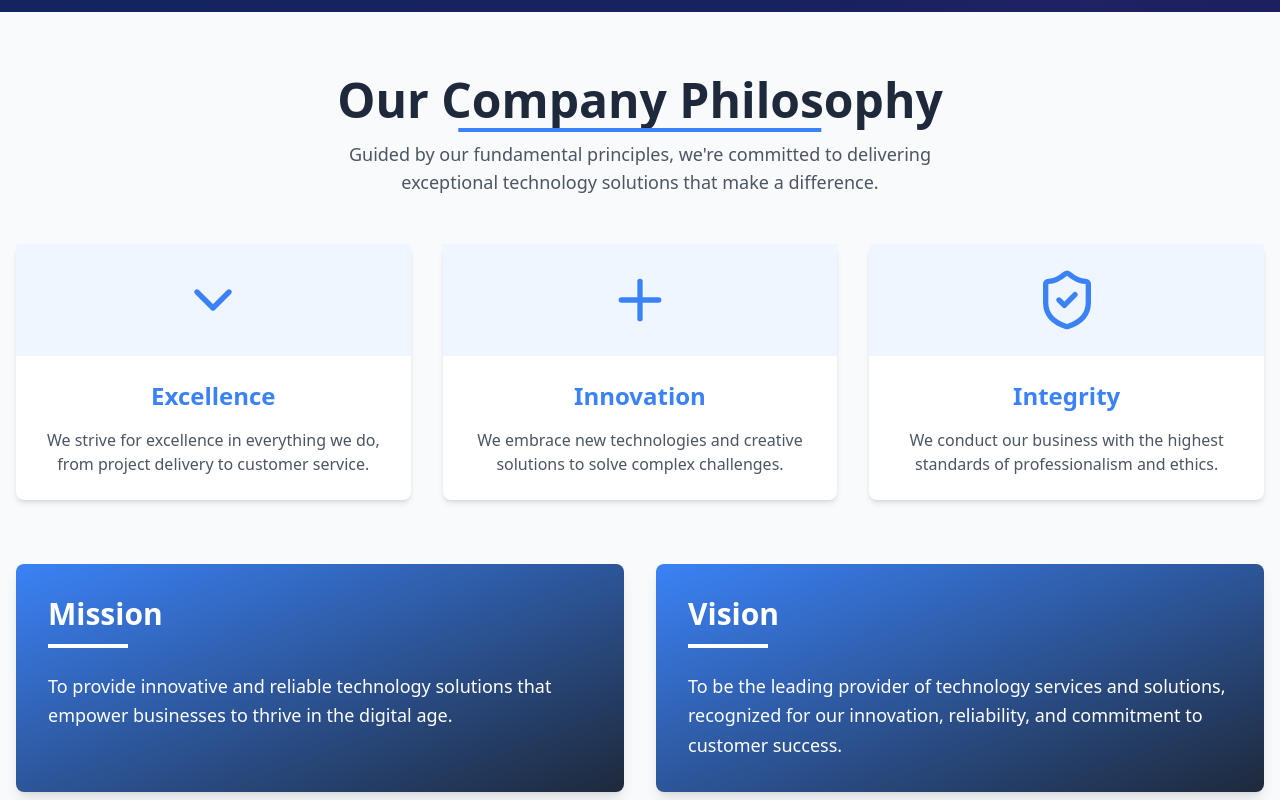
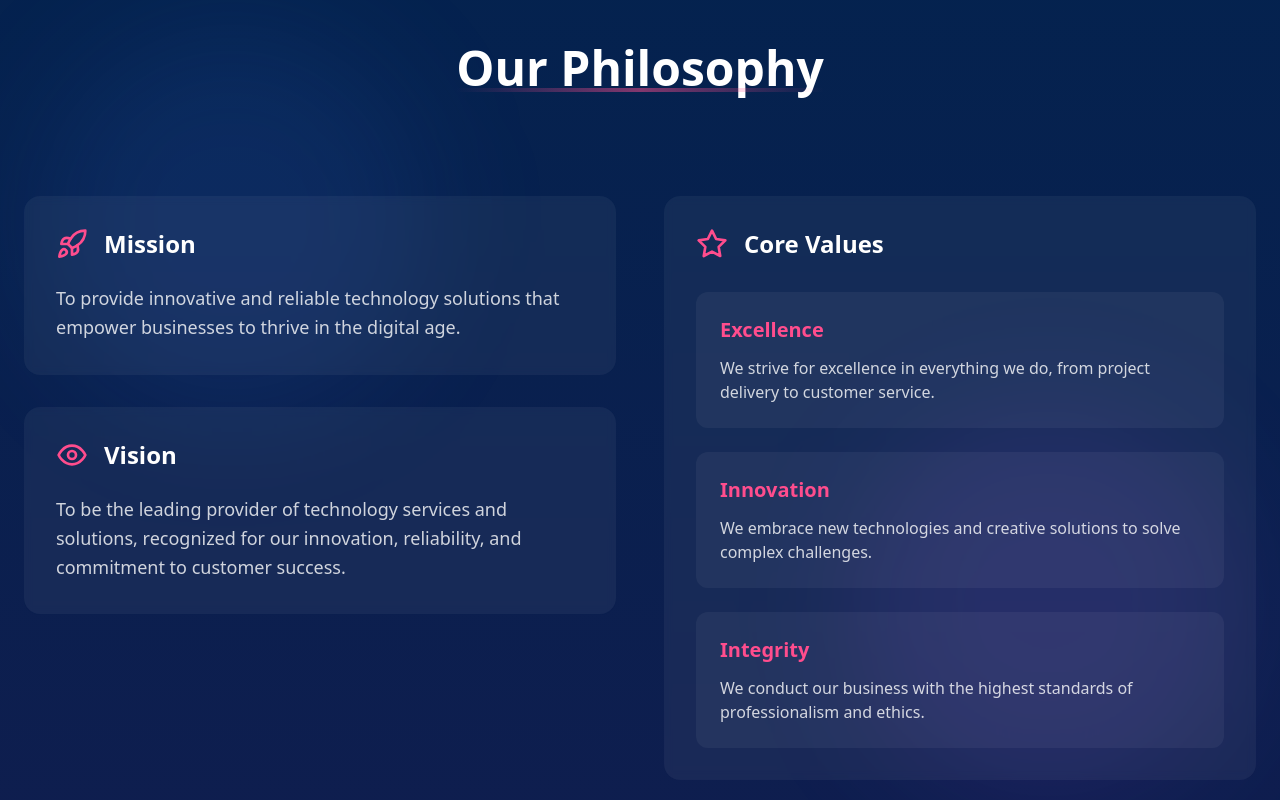
Before and after one commit to Ywette/TSTLUXKOM, a Next.js app: page / in a window 1280 px wide. Shown: the part 920-1720 px from the top of the page. Built offline with nearby package versions, Linux system fonts and the light colour scheme.

Commit message:
Mission secrion style update

```diff
--- a/src/components/HeroSection.tsx
+++ b/src/components/HeroSection.tsx
@@ -5,7 +5,7 @@ import Link from 'next/link';
 
 function HeroSection() {
   return (
-    <section className="relative min-h-screen flex items-center justify-center overflow-hidden bg-primary">
+    <section className="relative h-[calc(100vh-64px)] flex items-center justify-center overflow-hidden bg-primary">
       {/* Animated gradient background */}
       <div className="absolute inset-0 w-full h-full bg-gradient-to-r from-blue-600/20 to-purple-600/20 animate-gradient-x"></div>
 
@@ -13,8 +13,9 @@ function HeroSection() {
       <div className="absolute top-20 left-10 w-72 h-72 bg-blue-500/10 rounded-full blur-3xl"></div>
       <div className="absolute bottom-10 right-10 w-96 h-96 bg-purple-500/10 rounded-full blur-3xl"></div>
 
-      <div className="container mx-auto px-6 py-16 relative z-10">
-        <div className="max-w-3xl mx-auto text-center space-y-8">
+      <div className="container mx-auto px-6 flex flex-col h-full relative z-10">
+        <div className="flex-1 flex items-center justify-center">
+          <div className="max-w-3xl text-center space-y-8">
             <h1 className="text-5xl md:text-6xl font-bold text-text-light leading-tight">
               Your Partner for
               <span className="block text-accent-highlight mt-2">SATCOM Projects</span>
@@ -46,8 +47,9 @@ function HeroSection() {
         </div>
 
         {/* Scroll indicator */}
-      <div className="absolute bottom-8 left-1/2 transform -translate-x-1/2 animate-bounce">
-        <div className="w-1 h-16 rounded-full bg-accent-highlight/50"></div>
+        <div className="flex justify-center pb-8">
+          <div className="w-1 h-16 rounded-full bg-accent-highlight/50 animate-bounce"></div>
+        </div>
       </div>
     </section>
   );
--- a/src/components/Mission.tsx
+++ b/src/components/Mission.tsx
@@ -1,84 +1,91 @@
 import React from 'react';
-import { ChevronDownIcon, PlusIcon, ShieldCheckIcon } from 'lucide-react';
+import { RocketIcon, EyeIcon, StarIcon } from 'lucide-react';
 
 const Mission: React.FC = () => (
-  <div id="about" className="bg-gray-50 py-16">
-    <div className="max-w-7xl mx-auto px-4">
-      {/* Header Section */}
-      <div className="text-center mb-12">
-        <h2 className="text-4xl md:text-5xl font-bold text-slate-800 mb-4 inline-block relative">
-          Our Company Philosophy
-          <span className="absolute w-3/5 h-1 bg-blue-500 bottom-0 left-1/2 transform -translate-x-1/2 -mb-2"></span>
+  <div id="about" className="relative overflow-hidden bg-primary py-24">
+    {/* Background effects */}
+    <div className="absolute inset-0 w-full h-full bg-gradient-to-b from-blue-600/10 to-purple-600/10"></div>
+    <div className="absolute top-20 left-10 w-96 h-96 bg-blue-500/10 rounded-full blur-3xl"></div>
+    <div className="absolute bottom-20 right-10 w-96 h-96 bg-purple-500/10 rounded-full blur-3xl"></div>
+
+    <div className="container mx-auto px-6 relative z-10">
+      {/* Section Header */}
+      <div className="text-center mb-20">
+        <h2 className="text-4xl md:text-5xl font-bold text-text-light mb-6 relative inline-block">
+          Our Philosophy
+          <span className="absolute left-0 bottom-0 w-full h-1 bg-gradient-to-r from-transparent via-accent-highlight/50 to-transparent rounded-full"></span>
         </h2>
-        <p className="text-lg text-gray-600 max-w-2xl mx-auto">
-          Guided by our fundamental principles, we're committed to delivering exceptional technology solutions that make a difference.
+      </div>
+
+      <div className="grid grid-cols-1 md:grid-cols-2 gap-12">
+        {/* Left Column: Mission & Vision */}
+        <div className="space-y-8">
+          <div className="group relative bg-white/5 backdrop-blur-sm p-8 rounded-2xl">
+            <div className="absolute inset-0 rounded-2xl bg-gradient-to-r from-transparent via-accent-highlight/20 to-transparent opacity-0 group-hover:opacity-100 transition-opacity"></div>
+            <div className="relative">
+              <div className="flex items-center gap-4 mb-6">
+                <RocketIcon className="w-8 h-8 text-accent-highlight" />
+                <h3 className="text-2xl font-bold text-text-light">Mission</h3>
+              </div>
+              <p className="text-lg text-text-light/80 leading-relaxed">
+                To provide innovative and reliable technology solutions that empower businesses to thrive in the digital age.
               </p>
             </div>
+          </div>
 
-      {/* Core Values Section */}
-      <div className="grid grid-cols-1 md:grid-cols-3 gap-8 mb-16">
-        <div className="bg-white rounded-lg shadow-md hover:shadow-xl transition-transform hover:-translate-y-1 duration-300">
-          <div className="h-28 bg-blue-50 flex items-center justify-center">
-            <ChevronDownIcon className="w-16 h-16 text-blue-500" />
+          <div className="group relative bg-white/5 backdrop-blur-sm p-8 rounded-2xl">
+            <div className="absolute inset-0 rounded-2xl bg-gradient-to-r from-transparent via-accent-highlight/20 to-transparent opacity-0 group-hover:opacity-100 transition-opacity"></div>
+            <div className="relative">
+              <div className="flex items-center gap-4 mb-6">
+                <EyeIcon className="w-8 h-8 text-accent-highlight" />
+                <h3 className="text-2xl font-bold text-text-light">Vision</h3>
               </div>
-          <div className="p-6 text-center">
-            <h3 className="text-2xl font-semibold text-blue-500 mb-4">Excellence</h3>
-            <p className="text-gray-600">
+              <p className="text-lg text-text-light/80 leading-relaxed">
+                To be the leading provider of technology services and solutions, recognized for our innovation, reliability, and commitment to customer success.
+              </p>
+            </div>
+          </div>
+        </div>
+
+        {/* Right Column: Core Values */}
+        <div className="relative bg-white/5 backdrop-blur-sm p-8 rounded-2xl">
+          <div className="relative">
+            <div className="flex items-center gap-4 mb-8">
+              <StarIcon className="w-8 h-8 text-accent-highlight" />
+              <h3 className="text-2xl font-bold text-text-light">Core Values</h3>
+            </div>
+            <div className="space-y-6">
+              <div className="group relative p-6 bg-white/5 rounded-xl">
+                <div className="absolute inset-0 rounded-xl bg-gradient-to-r from-transparent via-accent-highlight/20 to-transparent opacity-0 group-hover:opacity-100 transition-opacity"></div>
+                <div className="relative">
+                  <h4 className="text-xl font-semibold text-accent-highlight mb-3">Excellence</h4>
+                  <p className="text-text-light/80">
                     We strive for excellence in everything we do, from project delivery to customer service.
                   </p>
                 </div>
               </div>
-
-        <div className="bg-white rounded-lg shadow-md hover:shadow-xl transition-transform hover:-translate-y-1 duration-300">
-          <div className="h-28 bg-blue-50 flex items-center justify-center">
-            <PlusIcon className="w-16 h-16 text-blue-500" />
-          </div>
-          <div className="p-6 text-center">
-            <h3 className="text-2xl font-semibold text-blue-500 mb-4">Innovation</h3>
-            <p className="text-gray-600">
+              <div className="group relative p-6 bg-white/5 rounded-xl">
+                <div className="absolute inset-0 rounded-xl bg-gradient-to-r from-transparent via-accent-highlight/20 to-transparent opacity-0 group-hover:opacity-100 transition-opacity"></div>
+                <div className="relative">
+                  <h4 className="text-xl font-semibold text-accent-highlight mb-3">Innovation</h4>
+                  <p className="text-text-light/80">
                     We embrace new technologies and creative solutions to solve complex challenges.
                   </p>
                 </div>
               </div>
-
-        <div className="bg-white rounded-lg shadow-md hover:shadow-xl transition-transform hover:-translate-y-1 duration-300">
-          <div className="h-28 bg-blue-50 flex items-center justify-center">
-            <ShieldCheckIcon className="w-16 h-16 text-blue-500" />
-          </div>
-          <div className="p-6 text-center">
-            <h3 className="text-2xl font-semibold text-blue-500 mb-4">Integrity</h3>
-            <p className="text-gray-600">
+              <div className="group relative p-6 bg-white/5 rounded-xl">
+                <div className="absolute inset-0 rounded-xl bg-gradient-to-r from-transparent via-accent-highlight/20 to-transparent opacity-0 group-hover:opacity-100 transition-opacity"></div>
+                <div className="relative">
+                  <h4 className="text-xl font-semibold text-accent-highlight mb-3">Integrity</h4>
+                  <p className="text-text-light/80">
                     We conduct our business with the highest standards of professionalism and ethics.
                   </p>
                 </div>
               </div>
             </div>
-
-      {/* Mission & Vision Section */}
-      <div className="grid grid-cols-1 md:grid-cols-2 gap-8">
-        <div className="bg-gradient-to-br from-blue-500 to-slate-800 text-white p-8 rounded-lg shadow-lg">
-          <h3 className="text-3xl font-bold mb-6 pb-4 relative">
-            Mission
-            <span className="absolute bottom-0 left-0 w-20 h-1 bg-white"></span>
-          </h3>
-          <p className="text-lg leading-relaxed">
-            To provide innovative and reliable technology solutions that empower businesses to thrive in the digital age.
-          </p>
-        </div>
-
-        <div className="bg-gradient-to-br from-blue-500 to-slate-800 text-white p-8 rounded-lg shadow-lg">
-          <h3 className="text-3xl font-bold mb-6 pb-4 relative">
-            Vision
-            <span className="absolute bottom-0 left-0 w-20 h-1 bg-white"></span>
-          </h3>
-          <p className="text-lg leading-relaxed">
-            To be the leading provider of technology services and solutions, recognized for our innovation, reliability, and commitment to customer success.
-          </p>
           </div>
         </div>
-
-
-
+      </div>
     </div>
   </div>
 );
```
Lines whose indentation alone changed are shown as unchanged.
